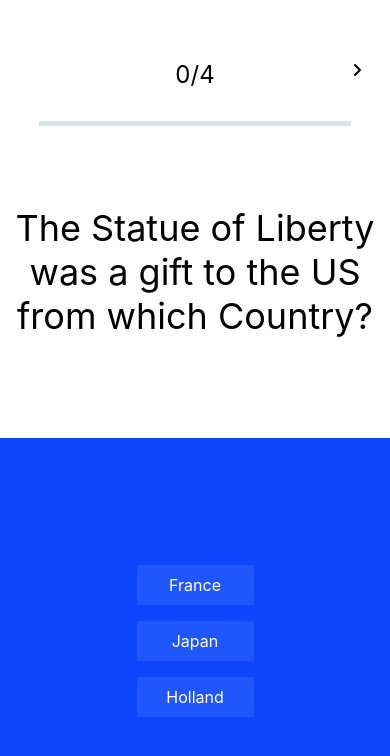
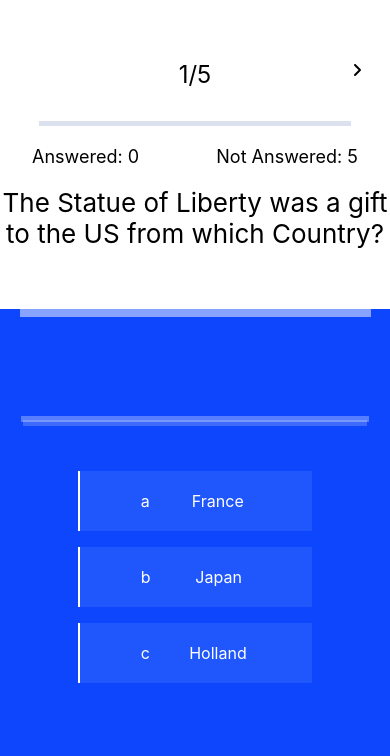
Before and after one commit to hridyacp/saffint_test, a React (Create React App) app: page / in a window 390 px wide. Shown: the top 756 px of the page. Built offline with nearby package versions, Linux system fonts and the light colour scheme.

Commit message:
Add functionality increment

```diff
--- a/src/components/QuestionCard/QuestionCard.js
+++ b/src/components/QuestionCard/QuestionCard.js
@@ -1,26 +1,56 @@
+import { useEffect, useState } from 'react';
 import './questionCard.css';
 const QuestionCard=({questionsList,currentIndex,setCurrentIndex,answeredList,setAnsweredList,setCompleted})=>{
+    const [isClicked,setIsClicked]=useState(false);
+    const [isActive,setIsActive]=useState(null);
+   const setOptions=(index)=>{
+    setIsClicked(true);
+    setIsActive(index);
+    setTimeout(()=>{
+        let currentAnswered={};
+        let answered=[];
+        answered=answeredList;
+        console.log(answered);
+        currentAnswered.id=currentIndex+1;
+        currentAnswered.question=questionsList[currentIndex]?.question;
+        currentAnswered.option=questionsList[currentIndex]?.options[index]?.label;
+        currentAnswered.isCorrect=questionsList[currentIndex]?.options[index]?.isCorrect;
 
-   const setOptions=(index)=>{
-    let answered={};
-    answered.question=questionsList[currentIndex]?.question;
-    answered.option=questionsList[currentIndex]?.options[index]?.label;
-    answered.isCorrect=questionsList[currentIndex]?.options[index]?.isCorrect;
-    setAnsweredList((prev)=>[...prev,answered]);
-    let completedPercent;
-    setCurrentIndex((prev)=>prev+1)
-    completedPercent=(currentIndex+1)*100/questionsList?.length-1;
-    setCompleted(completedPercent);
+       const uniqueAnswered=answered.filter((item)=>{return item.id!==currentAnswered.id});
+       console.log(uniqueAnswered,"unique")
+       uniqueAnswered.push(currentAnswered);
+
+        setAnsweredList(uniqueAnswered);
+
+        let completedPercent;
+        setCurrentIndex((prev)=>prev+1)
+        completedPercent=(currentIndex+1)*100/questionsList?.length-1;
+        setCompleted(completedPercent);
+        setIsClicked(false);
+        setIsActive(null);
+    },3000)
    }
+
     return(
-        <div style={{display:"flex",flexDirection:"column",height:"100%",flexGrow:1,gap:"100px"}}>
+        <div className='question-container'>
 
-            <span className="mainquestion">{questionsList[currentIndex]?.question}</span>
+            <div className="mainquestion">{questionsList[currentIndex]?.question}
+            </div>
 
-                <div className='options-container'>
+                <div className='main-questcontainer'>
+                <div className='container'>
+            <div className='decor-div1'></div>
+            <div className='decor-div1'></div>
+            <div className='decor-div1'></div>
+            </div>
+            <div className='options-container'>
            {questionsList[currentIndex]?.options?.map((item,index)=>(
-            <div key={index} className="options" onClick={()=>setOptions(index)}>{item?.label}</div>
+            <div className={isActive===index?'options-div active':'options-div'} key={index} onClick={()=>setOptions(index)}>
+           <div className='options-subdiv'> <div className={'sub-div'}></div><div className="options">{(index+1 + 9).toString(36)}</div></div><div  className="options">{item?.label}{isClicked && isActive===index?<div className="loading"></div>:""}</div>
+
+            </div>
            ))}
+           </div>
            </div>
 
         </div>
--- a/src/components/QuestionCard/questionCard.css
+++ b/src/components/QuestionCard/questionCard.css
@@ -1,10 +1,30 @@
 .question-container{
-    padding: 24px;
     text-align: left;
+    display:flex;
+    flex-direction:column;
+    height:100%;
+    flex-grow:1;
+    gap:60px;
+    align-items:center;
+    justify-content: center;
+    color: black;
 }
 .mainquestion{
     font-weight: normal;
     font-size: 36px;
+   width:100%;
+   text-align: center;
+}
+.main-questcontainer{
+  background-color: #0E46FD;
+display: flex;
+flex-direction: column;
+justify-content: space-between;
+align-items: center;
+
+height:100%;
+width:100%;
+/* padding-top: 60px; */
 }
 .options-container{
     background-color: #0E46FD;
@@ -14,22 +34,120 @@
   align-items: center;
   gap:16px;
   height:100%;
+  width:100%;
+  /* padding-top: 60px; */
 }
-.options{
-    background-color: #2057FD;
-  width: 30%;
-  height: 40px;
+.options-div{
+  display: flex;
+  width: 20%;
+  align-items: center;
+  justify-content: flex-start;
+  gap:20px;
+  background-color:#2057FD;
+  background-image: linear-gradient(#eef5f7,#dfe8eb);
+  background-size: 0 100%;
+  background-repeat: no-repeat;
+  transition: .5s;
+  color:white;
+  transition: 0.5s, background-position 0s;
+}
+
+ .loading{
+ border: #dfe8eb 1px solid;
+  border-radius: 50%;
+ height:30px;
+  width:30px;
+  position: absolute;
+  left: 50%;
+  transform: translate(-50%, -50%);
+  margin-top: 24px;
+  opacity: 0.7;
+ }
+.active{
+  background-size: 100% 100%;
+  color:#2057FD;
+}
+.options-subdiv{
   display: flex;
   align-items: center;
   justify-content: center;
-  color: white;
+  gap:60px;
+
 }
-.options:hover{
-    background-color: white;
-  width: 30%;
-  height: 40px;
+.options{
+  width: 40%;
+  height: 60px;
   display: flex;
   align-items: center;
   justify-content: center;
-  color: #2057FD;
+  z-index: 1;
 }
+.sub-div{
+  background-color: white;
+  width:4px;
+  height: 60px;
+}
+.container{
+  display:flex;
+  flex-direction: column;
+  justify-content: flex-start;
+  align-items:center;
+  gap:500px;
+}
+.decor-div1{
+  background:rgba(255,255,255,0.7);
+  position: absolute;
+  width: 90%;
+  height: 10px;
+}
+
+.decor-div1:nth-child(2) {
+  background:rgba(255,255,255,0.5);
+  position: absolute;
+  width: 89%;
+
+  height: 10px;
+}
+
+.decor-div1:nth-child(3) {
+  background:rgba(255,255,255,0.3);
+  position: absolute;
+  width: 88%;
+
+  height: 10px;
+}
+
+
+@media only screen and (max-width: 980px) {
+  .options-div{
+    width: 60%;
+  }
+  .decor-div1{
+    background:rgba(255,255,255,0.5);
+    position: absolute;
+    width: 90%;
+
+    height: 1%;
+  }
+
+  .decor-div1:nth-child(2) {
+    background:rgba(255,255,255,0.3);
+    position: absolute;
+    width: 89%;
+    top:49.3%;
+    height: 0.7%;
+  }
+
+  .decor-div1:nth-child(3) {
+    background:rgba(255,255,255,0.2);
+    position: absolute;
+    width: 88%;
+    top:49.8%;
+    height: 0.7%;
+  }
+  .mainquestion{
+    font-size: 26px;
+   text-align: center;
+}
+
+}
--- a/src/pages/Home/Home.js
+++ b/src/pages/Home/Home.js
@@ -18,7 +18,7 @@ const Home=()=>{
     },[]);
 
     useEffect(()=>{
-        console.log(completed)
+        console.log(completed,'completed')
     },[currentIndex])
 
     const getQuestionList=async()=>{
@@ -31,18 +31,18 @@ const Home=()=>{
         let completedPercent
         if(type==='Inc'){
         setCurrentIndex((prev)=>prev+1)
-        completedPercent=(currentIndex+1)*100/questionsList?.length-1;
+        completedPercent=(answeredList?.length)*100/(questionsList?.length);
         }
     else{
         setCurrentIndex((prev)=>prev-1)
-        completedPercent=(currentIndex-1)*100/questionsList?.length-1;
+        completedPercent=(answeredList?.length)*100/(questionsList?.length);
     }
     setCompleted(completedPercent);
     }
-console.log(completed,"completed")
+
     return(
         <div className="App">
-            <div style={{display:"flex",flexDirection:"column",height:"100vh", flexGrow: 1,gap:"80px"}}>
+            <div className="main-container">
 
             <div className="progress-container"  >
                 <Grid container item xs={12}>
@@ -52,7 +52,7 @@ console.log(completed,"completed")
         ""}
         </Grid>
         <Grid item xs={8}>
-        <span className={'labelStyles'} >{currentIndex}/{questionsList?.length-1}</span>
+        <span className={'labelStyles'} >{currentIndex+1}/{questionsList?.length}</span>
         </Grid>
         <Grid item xs={2}>
         {currentIndex!==questionsList?.length-1?
@@ -68,9 +68,16 @@ console.log(completed,"completed")
     </div>
         </Grid>
         </div>
-
+        <div className="answered-count">
+        <div>
+Answered: {answeredList?.length}
+</div>
+<div>
+Not Answered: {questionsList?.length-answeredList?.length}
+</div>
+        </div>
             <QuestionCard questionsList={questionsList} currentIndex={currentIndex} setCurrentIndex={(currentIndex)=>setCurrentIndex(currentIndex)}
-            answeredList={setAnsweredList} setAnsweredList={(answeredList)=>setAnsweredList(answeredList)} setCompleted={(completed)=>setCompleted}/>
+            answeredList={answeredList} setAnsweredList={(answeredList)=>setAnsweredList(answeredList)} setCompleted={(completed)=>setCompleted(completed)}/>
 
         </div>
       </div>
--- a/src/pages/Home/home.css
+++ b/src/pages/Home/home.css
@@ -1,4 +1,10 @@
-
+.main-container{
+  display:flex;
+  flex-direction:column;
+  height:100vh;
+   flex-grow: 1;
+   gap:60px
+}
 .containerStyles{
     height: 5px;
     width: 80%;
@@ -26,3 +32,20 @@
     color: black;
     font-weight: normal;
   }
+  .answered-count{
+    font-size: 18px;
+    display: flex;
+    justify-content: space-between;
+    padding: 0px 10rem 0px 10rem;
+
+  }
+
+  @media only screen and (max-width: 980px) {
+    .main-container{
+       gap:20px
+    }
+    .answered-count{
+      padding: 0px 2rem 0px 2rem;
+
+    }
+  }
```
